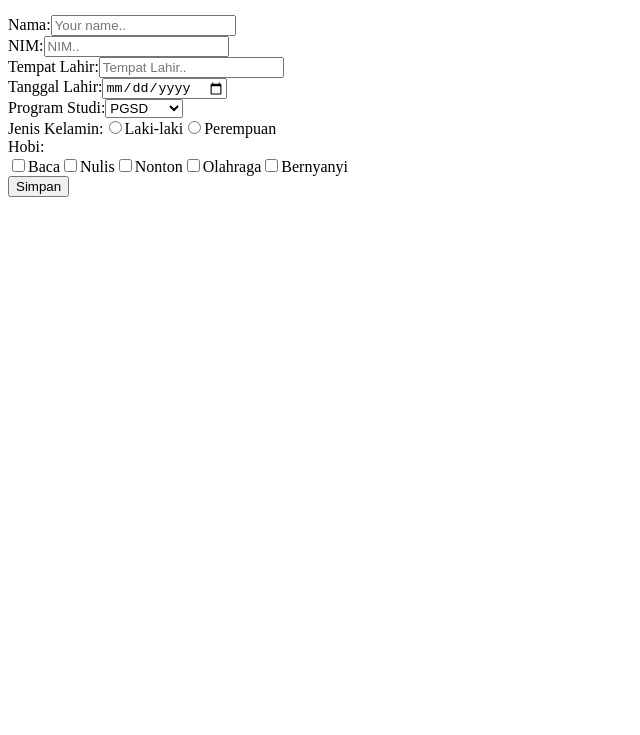
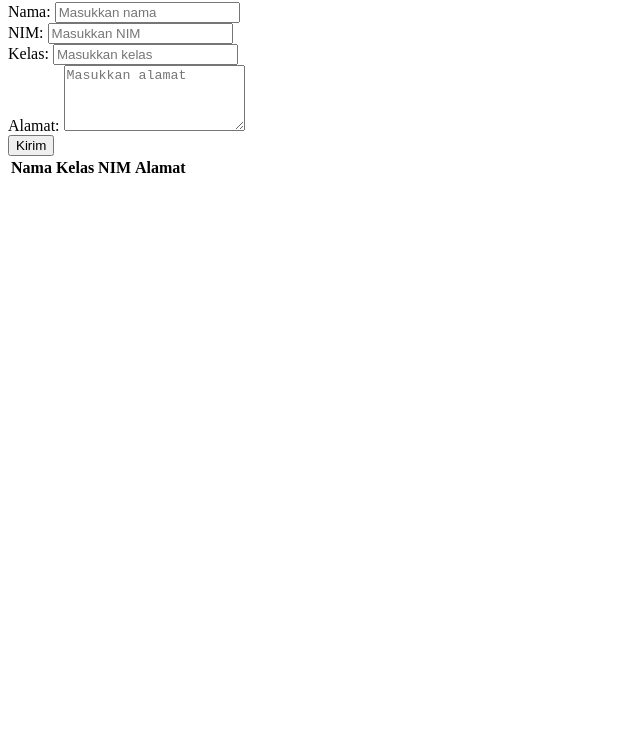
Before and after one commit to lianasartika28/Tugas-PemWeb-Tugas-2, a plain HTML site: page index.html in a window 1280 px wide. Shown: the part 65-800 px from the top of the page, without its empty margins (0-640 px from the left). Drawn offline with Linux system fonts and the light colour scheme.

Commit message:
index.html

```diff
--- a/index.html
+++ b/index.html
@@ -3,11 +3,49 @@
 <head>
     <meta charset="UTF-8">
     <meta name="viewport" content="width=device-width, initial-scale=1.0">
-    <title>FORM</title>
-    <link rel="stylesheet" href="tugas1.js">
+    <title>Formulir Pendaftaran XYZ</title>
+    <link rel="stylesheet" href="style.css">
 </head>
 <body>
-    <div id="form-container"></div>
-    <script src="tugas1.js"></script>
+
+<div class="form-container">
+    <h2>Formulir Pendaftaran Panitia XYZ</h2>
+    <div class="form-group">
+        <label for="name">Nama:</label>
+        <input type="text" id="name" placeholder="Masukkan nama">
+    </div>
+    <div class="form-group">
+        <label for="nim">NIM:</label>
+        <input type="text" id="nim" placeholder="Masukkan NIM">
+    </div>
+    <div class="form-group">
+        <label for="kelas">Kelas:</label>
+        <input type="text" id="kelas" placeholder="Masukkan kelas">
+    </div>
+    <div class="form-group">
+        <label for="alamat">Alamat:</label>
+        <textarea id="alamat" rows="4" placeholder="Masukkan alamat"></textarea>
+    </div>
+    <div class="form-group">
+        <input type="submit" id="submit-btn" value="Kirim">
+    </div>
+</div>
+
+<table id="preview-table">
+    <tr>
+        <th>Nama</th>
+        <th>Kelas</th>
+        <th>NIM</th>
+        <th>Alamat</th>
+    </tr>
+    <tr>
+        <td id="preview-name"></td>
+        <td id="preview-kelas"></td>
+        <td id="preview-nim"></td>
+        <td id="preview-alamat"></td>
+    </tr>
+</table>
+
+<script src="tugas1.js"></script>
 </body>
 </html>
```
